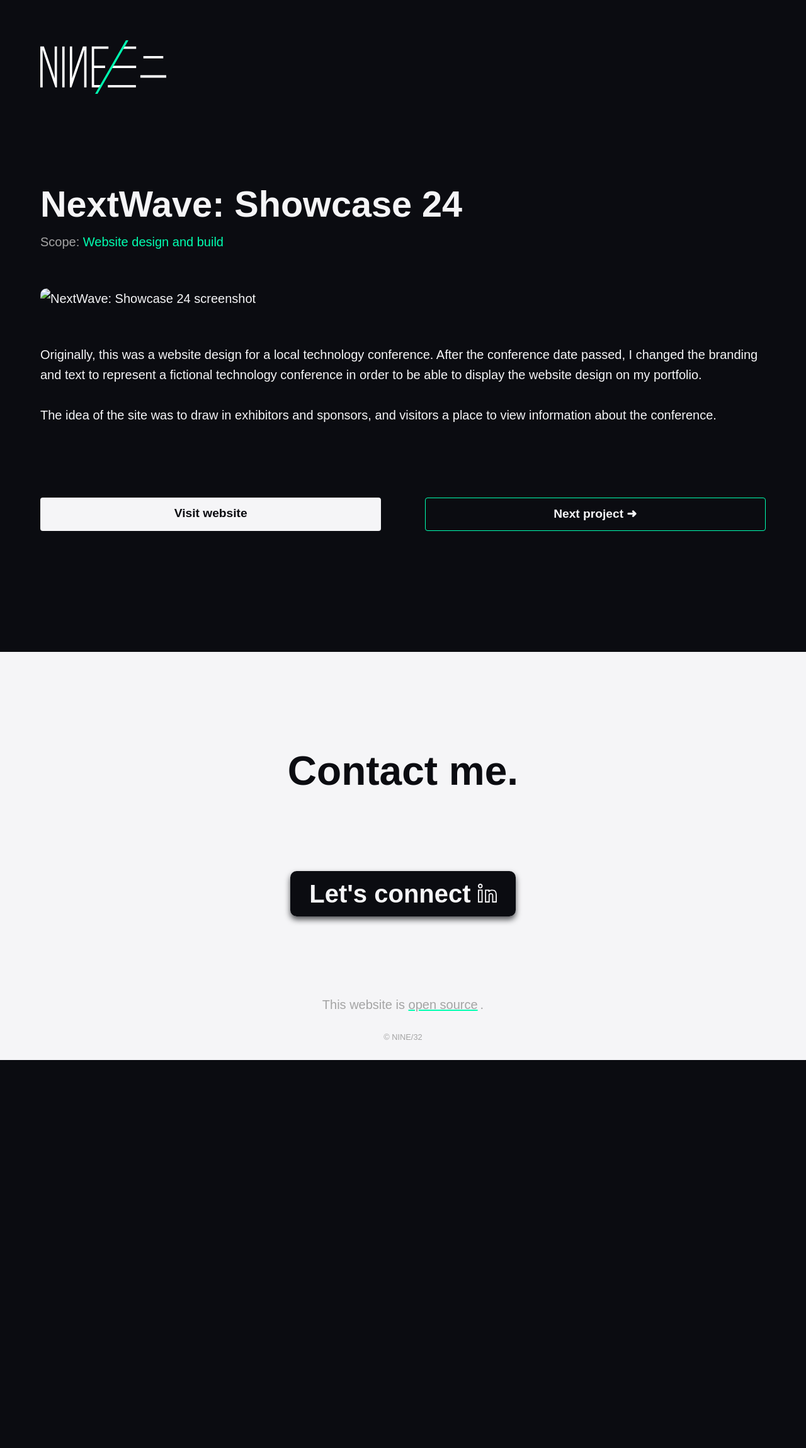
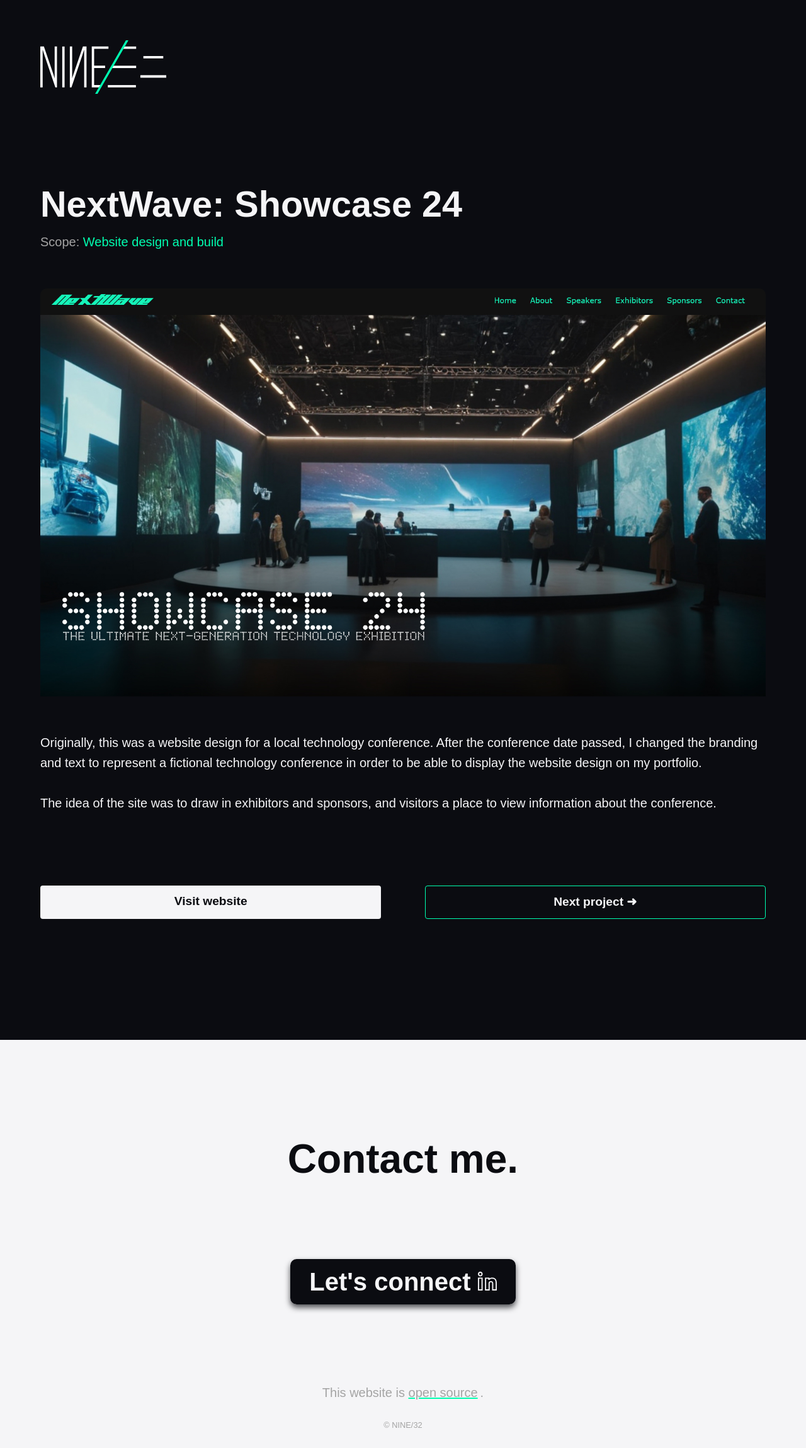
Before and after one commit to NINE32/nine32, a Jekyll site: the page built from projects/nextwave.html, in a window 1280 px wide. Shown: the whole page at 63% size. Built offline with Jekyll 4.4.1, drawn with Linux system fonts in a browser that asks for light colours; before the commit the page ends 1683 px from its top, so only the background shows below that.

Commit message:
Update nextwave.html

```diff
--- a/projects/nextwave.html
+++ b/projects/nextwave.html
@@ -8,7 +8,7 @@ title: NINE32
 Scope: <span>Website design and build</span>
 </p>
 <p class="details">
-<img src="assets/images/portfolio/nextwave-01.jpg" alt="NextWave: Showcase 24 screenshot" />
+<img src="/assets/images/portfolio/nextwave-01.jpg" alt="NextWave: Showcase 24 screenshot" />
 Originally, this was a website design for a local technology conference. After the conference date passed, I changed the branding and text to represent a fictional technology conference in order to be able to display the website design on my portfolio.<br />
 <br/>
 The idea of the site was to draw in exhibitors and sponsors, and visitors a place to view information about the conference.
```
